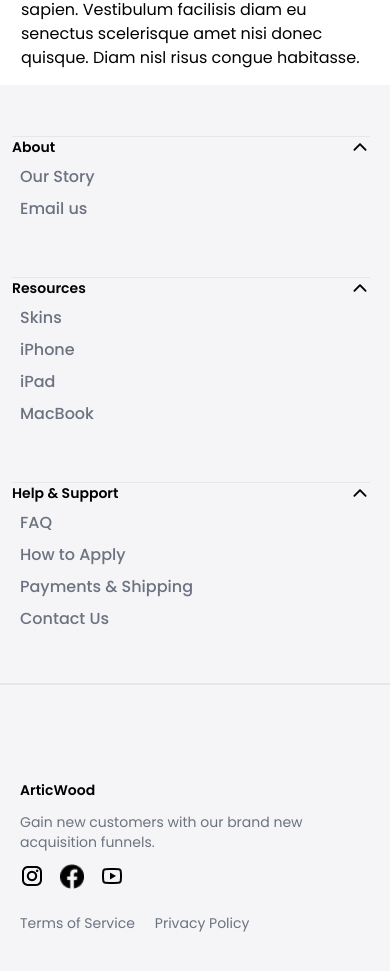
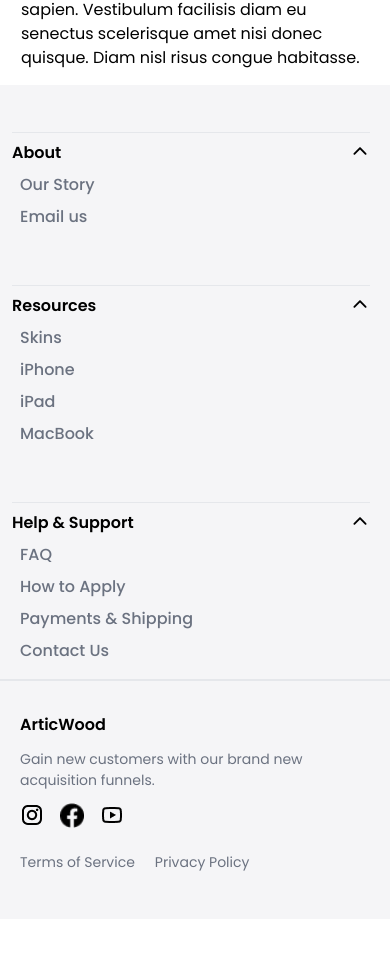
Before and after one commit to vivekmakwana114/articdesign-website, a Next.js app: page /care in a window 390 px wide. Shown: the part 917-1888 px from the top of the page. After the commit the page ends 1836 px from the top, so only its background shows below. Built offline with nearby package versions, Linux system fonts and the light colour scheme; no server answers.

Commit message:
fix: home page and contact us page

```diff
--- a/app/home/page.jsx
+++ b/app/home/page.jsx
@@ -41,7 +41,7 @@ export default function Home() {
       <Slider images={images} />
       {/* Top row: first two banners */}
       <div className="bg-[#F5F5F7] md:pt-32 pt-10">
-        <div className="flex flex-col-reverse md:flex-row justify-center gap-10">
+        <div className="flex flex-col-reverse md:flex-row justify-center gap-10 rounded-md px-10">
           {HomeBannerData.slice(0, 2).map((item, index) => (
             <Banner key={index} {...item} />
           ))}
--- a/components/Banner/BannerData.js
+++ b/components/Banner/BannerData.js
@@ -136,9 +136,9 @@ export const HomeBannerData = [
     link: "devices?category=ipad",
     styles: {
       banner:
-        "flex flex-col-reverse items-center justify-between bg-[#090A0E] h-[559px] md:h-[650px] md:w-[630px] w-screen md:rounded-[16px] pt-8",
+        "flex flex-col-reverse items-center justify-between bg-[#090A0E] h-[433px] md:h-[650px] md:w-[630px] w-full md:rounded-[16px] pt-8",
       imageWrapper: "w-full flex justify-center",
-      imageClass: "md:h-[329px] md:w-[429px] h-[206.6px]",
+      imageClass: "md:h-[329px] md:w-[429px] w-[300px] h-[206.6px]",
       title:
         "md:text-[28px] text-[20.21px] font-bold text-white mt-10 text-center",
       description: "md:text-[17px] text-[12.27px] text-[#86868B] text-center",
@@ -156,9 +156,9 @@ export const HomeBannerData = [
       banner:
         "bg-[#F6F6F6] md:h-[650px] md:w-[630px] h-[559px] md:rounded-[16px] flex flex-col py-5 bg-[url('/image2.png')] bg-no-repeat md:bg-cover bg-center pt-10 ",
       imageWrapper: "hidden",
-      textWrapper: " flex flex-col justify-center items-center space-y-2 py-5",
+      textWrapper: " flex flex-col justify-center items-center",
       title:
-        "md:text-[22px] text-[19.83px] font-medium text-[#1D1D1F] w-[370.58px] text-center",
+        "md:text-[22px] text-[19.83px] font-Medium text-[#1D1D1F] w-[370.58px] text-center",
       description: "font-normal text-[#86868B] text-[17px]",
       button:
         "flex justify-center items-center rounded-[26px] bg-[#0071E3] px-4 py-2 text-white text-center w-fit",
@@ -172,7 +172,7 @@ export const HomeBannerData = [
     link: "devices?category=laptop",
     styles: {
       banner:
-        "md:px-0 px-5 md:h-[594px] md:w-[1300px] md:mx-0 md:rounded-[16px] md:shadow-sm md:shadow-[#00000084] md:ring-opacity-50 flex md:flex-row flex-col-reverse md:gap-0 gap-10 bg-white",
+        "md:px-0 px-5 md:h-[594px] md:w-[1300px] md:mx-0 md:rounded-[16px] md:shadow-sm md:shadow-[#00000084] md:ring-opacity-50 flex md:flex-row flex-col-reverse md:gap-0 gap-10 bg-white pb-6 pt-6",
       imageWrapper: "md:mt-20 flex justify-center",
       imageClass: "md:h-[380px] md:w-[790px] w-full",
       textWrapper:
--- a/components/Footer.jsx
+++ b/components/Footer.jsx
@@ -9,15 +9,28 @@ function Footer() {
   const [sections, setSections] = useState([
     {
       title: "Help & Support",
-      content: ["FAQ", "How to Apply", "Payments & Shipping", "Contact Us"],
+      content: [
+        { label: "FAQ", href: "/faq" },
+        { label: "How to Apply", href: "/how-to-apply" },
+        { label: "Payments & Shipping", href: "/payment-shipping" },
+        { label: "Contact Us", href: "/contactus" },
+      ],
     },
     {
       title: "Resources",
-      content: ["Skins", "iPhone", "iPad", "MacBook"],
+      content: [
+        { label: "Skins", href: "/devices?category=laptop" },
+        { label: "iPhone", href: "/devices?category=iphone" },
+        { label: "iPad", href: "/devices?category=ipad" },
+        { label: "MacBook", href: "/devices?category=laptop" },
+      ],
     },
     {
       title: "About",
-      content: ["Our Story", "Email us"],
+      content: [
+        { label: "Our Story", href: "/whyus" },
+        { label: "Email us", href: "mailto:info@articwood.com" },
+      ],
     },
   ]);
 
@@ -76,16 +89,16 @@ function Footer() {
           <section>
             <h3 className="text-sm font-Inter font-semibold">Resources</h3>
             <ul className="flex flex-col gap-2 font-medium text-base font-inter pt-2 text-[#6B7280]">
-              <Link href="devices?category=laptop">
+              <Link href="/devices?category=laptop">
                 <li>Skins</li>
               </Link>
-              <Link href="devices?category=iphone">
+              <Link href="/devices?category=iphone">
                 <li>iPhone</li>
               </Link>
-              <Link href="devices?category=ipad">
+              <Link href="/devices?category=ipad">
                 <li>iPad</li>
               </Link>
-              <Link href="devices?category=laptop">
+              <Link href="/devices?category=laptop">
                 <li>MacBook</li>
               </Link>
             </ul>
@@ -118,14 +131,14 @@ function Footer() {
         </section>
       </div>
 
-      <div className="gap-10 border-b-2 py-9 mb-20 flex flex-col-reverse pr-5 pl-3 md:hidden">
+      <div className="gap-10 border-b-2 pt-8 flex flex-col-reverse pr-5 pl-3 md:hidden">
         {sections.map((section, index) => (
           <div key={index} className="mb-4 border-t">
             <div
-              className="flex justify-between cursor-pointer"
+              className="flex justify-between cursor-pointer pt-2"
               onClick={() => toggleSection(index)}
             >
-              <h3 className="text-sm font-inter font-semibold">
+              <h3 className="text-[16px] font-inter font-semibold">
                 {section.title}
               </h3>
               {activeSection.includes(index) ? (
@@ -144,16 +157,10 @@ function Footer() {
                   <ul className="flex flex-col gap-2 font-medium text-base font-inter text-[#6B7280]">
                     {section.content.map((item, itemIndex) => (
                       <li key={itemIndex} className="pl-2">
-                        {item === "Email us" ? (
-                          <a href="mailto:info@articwood.com">{item}</a>
+                        {item.label === "Email us" ? (
+                          <a href={item.href}>{item.label}</a>
                         ) : (
-                          <Link href={
-                            item === "FAQ" ? "/faq" :
-                            item === "Payments & Shipping" ? "/payment-shipping" :
-                            item === "Our Story" ? "/whyus" :
-                            item === "How to Apply" ? "/how-to-apply" :
-                            "/"
-                          }>{item}</Link>
+                          <Link href={item.href}>{item.label}</Link>
                         )}
                       </li>
                     ))}
@@ -165,9 +172,9 @@ function Footer() {
         ))}
       </div>
       {/* Mobile-only social links section moved here so it's visible on small screens */}
-      <section className="px-5 pb-8 md:hidden">
-        <h3 className="text-sm font-inter font-semibold">ArticWood</h3>
-        <h3 className="text-sm font-inter font-normal pt-3 text-[#6B7280]">
+      <section className="px-5 pb-8 pt-8 md:hidden">
+        <h3 className="text-[16px] font-inter font-semibold">ArticWood</h3>
+        <h3 className="text-[14px] font-inter font-normal pt-3 text-[#6B7280]">
           Gain new customers with our brand new acquisition funnels.
         </h3>
         <div className="flex gap-4 my-3">
--- a/components/Home/Sectionfive.jsx
+++ b/components/Home/Sectionfive.jsx
@@ -4,7 +4,7 @@ import Image from "next/image";
 
 function Sectionfive() {
   return (
-    <section className=" bg-[#090A0E] py-5 px-0 md:px-5 md:h-[136px] h-[344px] flex md:flex-row md:justify-center flex-col justify-around items-center mt-20">
+    <section className=" bg-[#090A0E] py-5 px-0 md:px-5 md:h-[136px] h-[344px] flex md:flex-row md:justify-center flex-col justify-around items-center">
       <div className="flex flex-row md:my-12 md:mx-20 gap-x-7">
         <div className="md:h-[38px] md:w-[50px] h-[38.24px] w-[44.11px] mt-2">
           <Image
--- a/components/Home/Sectionthree.jsx
+++ b/components/Home/Sectionthree.jsx
@@ -74,10 +74,10 @@ function Sectionthree() {
                   key={index}
                   className="w-full md:w-1/2 lg:w-1/4 md:p-4 p-2 md:my-[-10px] md:mx-[-7px] md:h-[329px] h-auto"
                 >
-                  <Link href={`/details/${frame.slug || frame._id}`}>
+                  <Link href={`/details/${frame.slug || frame._id || frame.productId}`}>
                     <div className="bg-[#ffffff] md:p-4 p-2 rounded-[8px] shadow-sm">
                       <Image
-                        src={frame.thumbnailImage || (frame.images && frame.images[0]) || "/placeholder.png"}
+                        src={frame.image || frame.thumbnailImage || (frame.images && frame.images[0]) || "/placeholder.png"}
                         alt={frame.productName || frame.name || "Product image"}
                         width={100}
                         height={400}
--- a/components/Home/Sectiontwo.jsx
+++ b/components/Home/Sectiontwo.jsx
@@ -30,15 +30,15 @@ function Sectiontwo() {
   const imageSrc = content?.imageUrl || ipadwithskin;
 
   return (
-    <section className=" bg-[#FCFCFC]  md:px-2 ">
-      <div className="flex lg:flex-row  md:mx-20 md:gap-x-9 md:justify-center items-center flex-col md:py-0 gap-16">
+    <section className=" bg-[#FCFCFC] md:px-2 pt-10">
+      <div className="flex lg:flex-row  md:mx-20 md:gap-x-9 md:justify-center items-center flex-col md:py-0">
         <Image
           src={imageSrc}
           alt="image"
           className="md:h-[560px] md:w-[510px] h-[309px] w-[309px] bg-contain"
           priority={true}
         />
-        <div className="space-y-3 md:flex  md:flex-col md:justify-center">
+        <div className="space-y-3 md:flex  md:flex-col md:justify-center mt-[84px]">
           <h1 className="md:text-[36px] text-[21px] md:font-bold font-semibold text-[#000000]">
             {titlePrefix}{" "}
             <span className="text-transparent bg-clip-text bg-gradient-to-r from-[#00F260] to-[#0575E6]">
@@ -48,7 +48,7 @@ function Sectiontwo() {
           <h4 className="text-[#8C8C8C] md:text-2xl text-base font-semibold">
             {subtitle}
           </h4>
-          <p className="text-[#86868B] md:text-base text-sm md:font-medium font-normal md:w-[543px] w-[294px] ">
+          <p className="text-[#86868B] md:text-base text-sm font-medium md:w-[543px] w-[294px] ">
             {description}
           </p>
           <br />
```
Also changed, not shown: app/contactus/page.jsx (+16 -15 lines).
